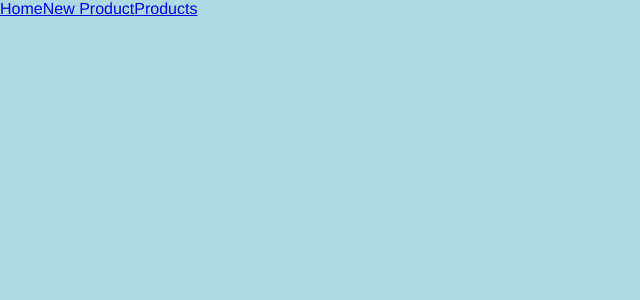
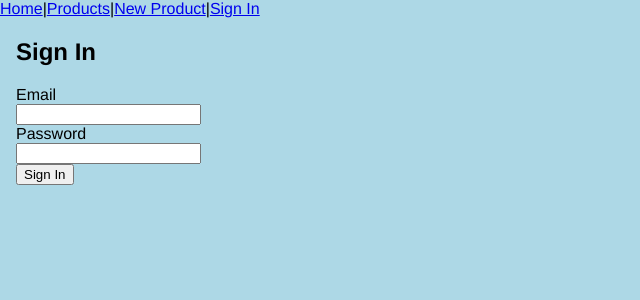
Before and after one commit to francispham/ReactClientApps, a React (Create React App) app in the folder amazon-react/: page /sign_in in a window 1280 px wide. Shown: the top 300 px of the page, without its empty margins (0-640 px from the left). Built offline with nearby package versions, Linux system fonts and the light colour scheme.

Commit message:
Added SignInPage for Amazon React

```diff
--- a/amazon-react/package.json
+++ b/amazon-react/package.json
@@ -3,6 +3,7 @@
   "version": "0.1.0",
   "private": true,
   "dependencies": {
+    "jwt-decode": "^2.2.0",
     "react": "^16.2.0",
     "react-dom": "^16.2.0",
     "react-router-dom": "^4.2.2",
--- a/amazon-react/src/components/App.js
+++ b/amazon-react/src/components/App.js
@@ -1,23 +1,55 @@
 import React, {Component} from 'react';
 import {BrowserRouter as Router, Route, Switch} from 'react-router-dom';
+import jwtDecode from 'jwt-decode';
+
 import ProductShowPage from './ProductShowPage';
 import ProductIndexPage from './ProductIndexPage';
 import ProductNewPage from './ProductNewPage';
+import SignInPage from './SignInPage';
 import NavBar from './NavBar';
 
-function App() {
+class App extends Component {
+  constructor(props) {
+    super(props);
+    this.state = {
+      user: null
+    };
+    this.signIn = this.signIn.bind(this);
+  }
+
+  componentWillMount() {
+    this.signIn();
+  }
+
+  signIn() {
+    const jwt = localStorage.getItem('jwt');
+
+    if (jwt) {
+      const payload = jwtDecode(jwt);
+      this.setState({
+        user: payload
+      });
+    }
+  }
+  render() {
+    const { user } = this.state;
     return (
       <Router>
         <div className="App">
-        <NavBar/>
+          <NavBar user={user} />
           <Switch>
-          <Route exact path="/products" component={ProductIndexPage}/>
-          <Route path="/products/new" component={ProductNewPage}/>
-          <Route path="/products/:id" component={ProductShowPage}/>
+            <Route exact path="/products" component={ProductIndexPage} />
+            <Route path="/products/new" component={ProductNewPage} />
+            <Route path="/products/:id" component={ProductShowPage} />
+            <Route
+              path="/sign_in"
+              render={props => <SignInPage {...props} onSignIn={this.signIn} />}
+            />
           </Switch>
         </div>
-    </Router>);
+      </Router>
+    );
+  }
 }
 
-
 export default App;
--- a/amazon-react/src/components/NavBar.js
+++ b/amazon-react/src/components/NavBar.js
@@ -1,14 +1,31 @@
 import React from 'react';
-import { NavLink } from  'react-router-dom';
+import { NavLink } from 'react-router-dom';
 
-function NavBar (props) {
+function NavBar(props) {
+  const { user } = props;
   return (
-    <nav className = "NavBar">
-      <NavLink exact to="/">Home</NavLink>
-      <NavLink exact to="/products/new">New Product</NavLink>
-      <NavLink exact to="/products">Products</NavLink>
+    <nav className="NavBar">
+      <NavLink exact to="/">
+        Home
+      </NavLink>
+      |
+      <NavLink exact to="/products">
+        Products
+      </NavLink>
+      |
+      <NavLink exact to="/products/new">
+        New Product
+      </NavLink>
+      |
+      {user ? (
+        <span>Hello, {user.full_name}</span>
+      ) : (
+        <NavLink exact to="/sign_in">
+          Sign In
+        </NavLink>
+      )}
     </nav>
-  )
+  );
 }
 
 export default NavBar;
--- /dev/null
+++ b/amazon-react/src/components/SignInPage.js
@@ -0,0 +1,55 @@
+import React, {Component} from 'react';
+import {Token} from '../data/requests';
+
+class SignInPage extends Component {
+  constructor (props) {
+    super (props);
+
+    this.createToken = this.createToken.bind (this);
+  }
+
+  createToken(event) {
+    const { onSignIn = () => {} } = this.props;
+    event.preventDefault();
+
+    const formData = new FormData(event.currentTarget);
+
+    Token.create({
+      email: formData.get('email'),
+      password: formData.get('password')
+    }).then(data => {
+      if (!data.error) {
+        localStorage.setItem('jwt', data.jwt);
+        onSignIn();
+        this.props.history.push('/');
+      } else {
+        alert(data.error);
+      }
+    });
+  }
+
+  render() {
+    return (
+      <main className="SignInPage" style={{ margin: '0 1rem' }}>
+        <h2>Sign In</h2>
+        <form onSubmit={this.createToken}>
+          <div>
+            <label htmlFor="email">Email</label> <br />
+            <input type="email" id="email" name="email" />
+          </div>
+
+          <div>
+            <label htmlFor="password">Password</label> <br />
+            <input type="password" id="password" name="password" />
+          </div>
+
+          <div>
+            <input type="submit" value="Sign In" />
+          </div>
+        </form>
+      </main>
+    );
+  }
+}
+
+export default SignInPage;
--- a/amazon-react/src/data/requests.js
+++ b/amazon-react/src/data/requests.js
@@ -3,6 +3,8 @@ const API_PREFIX = '/api/v1';
 const BASE_URL = `http://${DOMAIN}${API_PREFIX}`;
 const JWT = 'eyJhbGciOiJIUzI1NiJ9.eyJpZCI6MSwiZmlyc3RfbmFtZSI6IkpvbiIsImxhc3RfbmFtZSI6IlNub3ciLCJmdWxsX25hbWUiOiJKb24gU25vdyIsImV4cCI6MTUyMDk1NzYxOH0.dSoBbHOmK0AJl0me8AY_kPBlh3aBnHWW-QNxd0Vmoac';
 
+
+// HTTP REQUESTS
 
 const Product = {
   all() {
@@ -23,12 +25,30 @@ const Product = {
     return fetch(`${BASE_URL}/products`, {
       headers: {
         Authorization: JWT,
-        'Content-type': 'application/json'
+        'Content-Type': 'application/json'
       },
       method: 'POST',
-      body: JSON.stringify({ product: params })
+      body: JSON.stringify(params)
     }).then(res => res.json());
   }
 };
 
-export {Product};
+const Token = {
+  create(params) {
+    return fetch(`${BASE_URL}/tokens`, {
+      method: 'POST',
+      headers: {
+        'Content-Type': 'application/json'
+      },
+      body: JSON.stringify(params)
+    }).then(res => {
+      if (res.status === 200) {
+        return res.json();
+      } else {
+        return { error: 'Username and Password do not match' };
+      }
+    });
+  }
+};
+
+export { Product, Token };
```
Also changed, not shown: 2 other files (tests, documents, lock files or other folders). Lines whose indentation alone changed are shown as unchanged.
